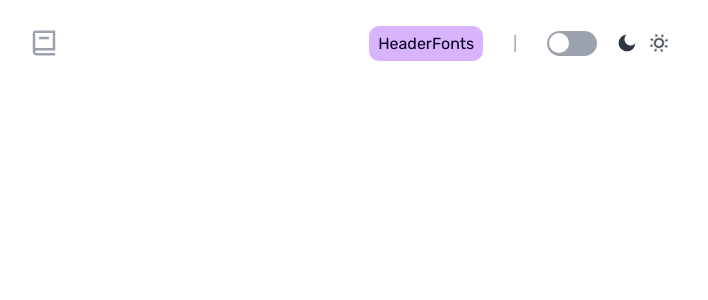
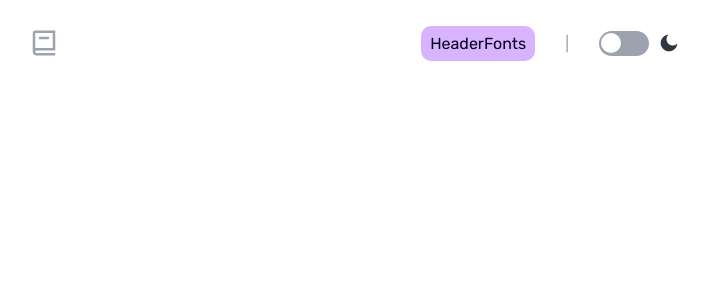
Before and after one commit to okorojames/james-dictionary-project, a React (Vite) app: page / in a window 1280 px wide. Shown: the top 300 px of the page, without its empty margins (291-999 px from the left). Built offline with nearby package versions, Linux system fonts and the light colour scheme.

Commit message:
feat: still working on mode toggle icon

```diff
--- a/src/App.css
+++ b/src/App.css
@@ -81,6 +81,7 @@ header{
   transition: all .5s;
 }
 .modeIcon{
+  position: relative;
   display: flex;
   justify-content: space-around;
   align-items: center;
@@ -88,9 +89,13 @@ header{
 }
 .darkMode, .lightMode{
   font-size: 2rem;
+  position: absolute;
+  transition: all .5s;
 }
 .lightMode{
+  opacity: 0;
   animation: rotateLightMode 6s infinite;
+  pointer-events: none;
 }
 @keyframes rotateLightMode{
   from{
@@ -103,6 +108,10 @@ header{
 .modeToggle.modeCircle{
   margin-left: 25px;
 }
+.iconToggle{
+  opacity: 1;
+  pointer-events: all;
+}
 .modeColor{
   color: var(--pure-light);
   background: var(--pure-dark);
--- a/src/components/Header.jsx
+++ b/src/components/Header.jsx
@@ -4,9 +4,13 @@ import HeaderFonts from './HeaderFonts'
 
 const Header = () => {
   const modeCircle = useRef()
+  const lightMode = useRef()
+  const darkMode = useRef()
   function modeToggle() {
     modeCircle.current.classList.toggle('modeToggle')
     document.body.classList.toggle('modeColor')
+    lightMode.current.classList.toggle('iconToggle')
+    darkMode.current.classList.toggle('iconToggle')
   }
   return (
     <header>
@@ -20,8 +24,8 @@ const Header = () => {
       <div className="modeToggle">
         <div className="mode" onClick={modeToggle}><div className="modeCircle" ref={modeCircle}></div></div>
         <div className="modeIcon">
-          <i className="ri-moon-fill darkMode"></i>
-          <i className="ri-sun-line lightMode"></i>
+          <i className="ri-moon-fill mode-icon darkMode" ref={darkMode}></i>
+          <i className="ri-sun-line mode-icon lightMode" ref={lightMode}></i>
         </div>
       </div>
       </div>
```
